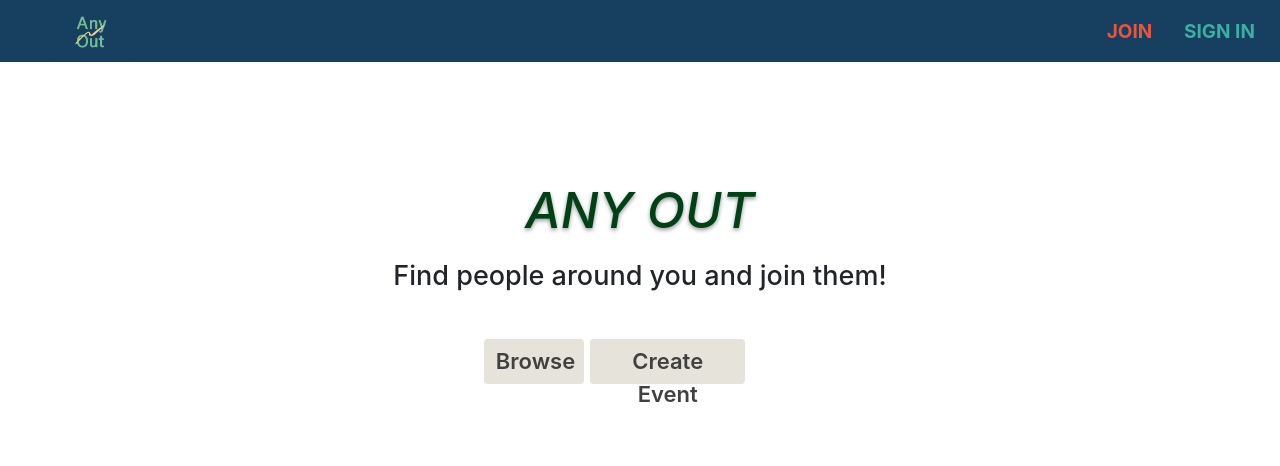
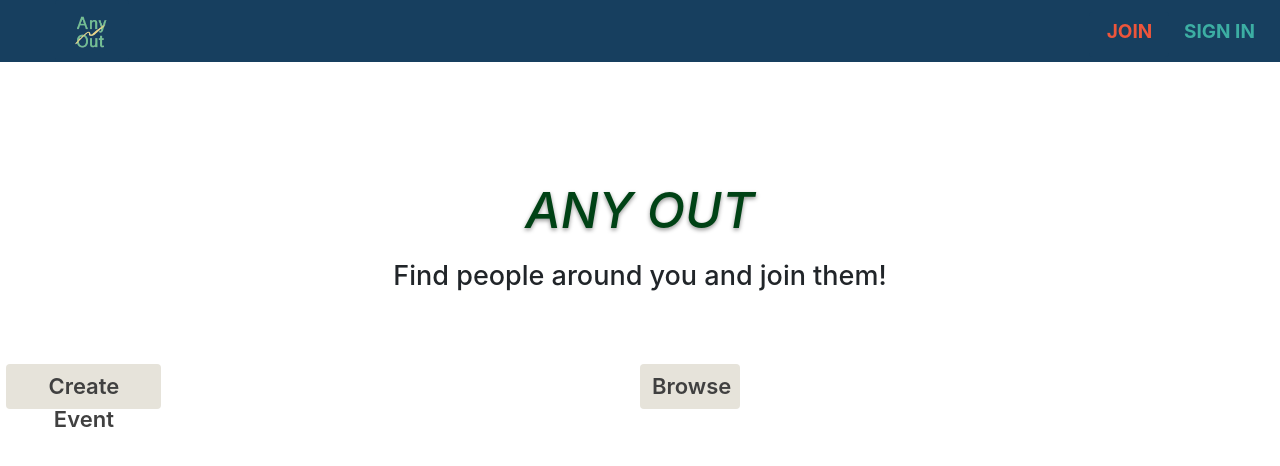
Before and after one commit to khoatran2320/any-out, a Vue app in the folder client/: page /#/login in a window 1280 px wide. Shown: the top 466 px of the page. Built offline with nearby package versions, Linux system fonts and the light colour scheme.

Commit message:
Update Home.vue

```diff
--- a/client/src/views/Home.vue
+++ b/client/src/views/Home.vue
@@ -60,12 +60,12 @@ body{
 }
 
 .Browse{
-  margin-top: 3%; margin-left: 37.8%; border: none; color: #404040; text-align: center;
+  margin-top: 5%; position: absolute; left: 50%; border: none; color: #404040; text-align: center;
   width: 100px; height: 45px; font-weight: 600; font-size: 22px; background-color: #e6e3da;
 }
 
 .Create{
-  margin-top: 3%; margin-left: 0.5%; border: none; color: #404040;
+  margin-top: 5%; margin-left: 0.5%; border: none; color: #404040;
   width: 155px; height: 45px; font-weight: 600; font-size: 22px; background-color: #e6e3da;
 
 }
```
